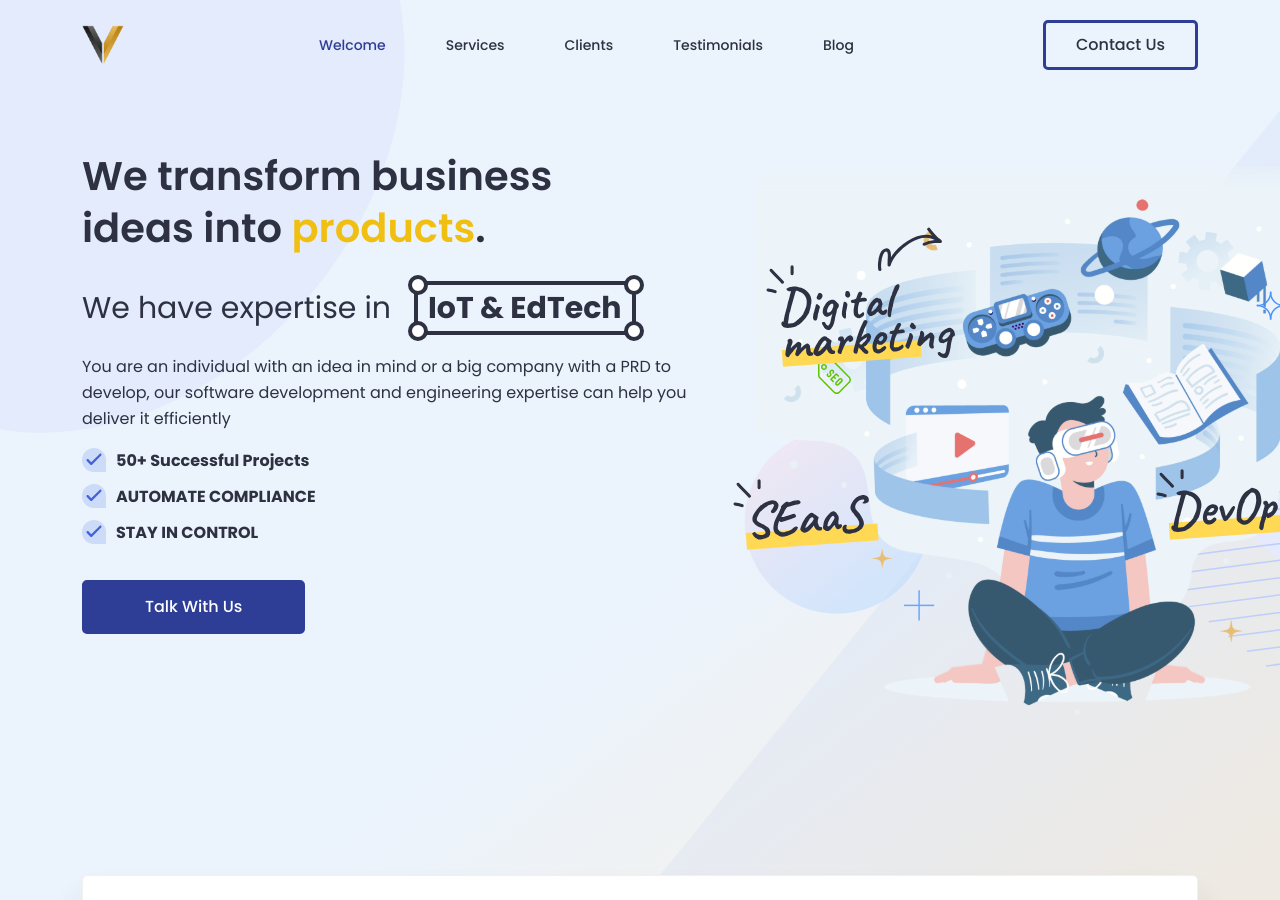
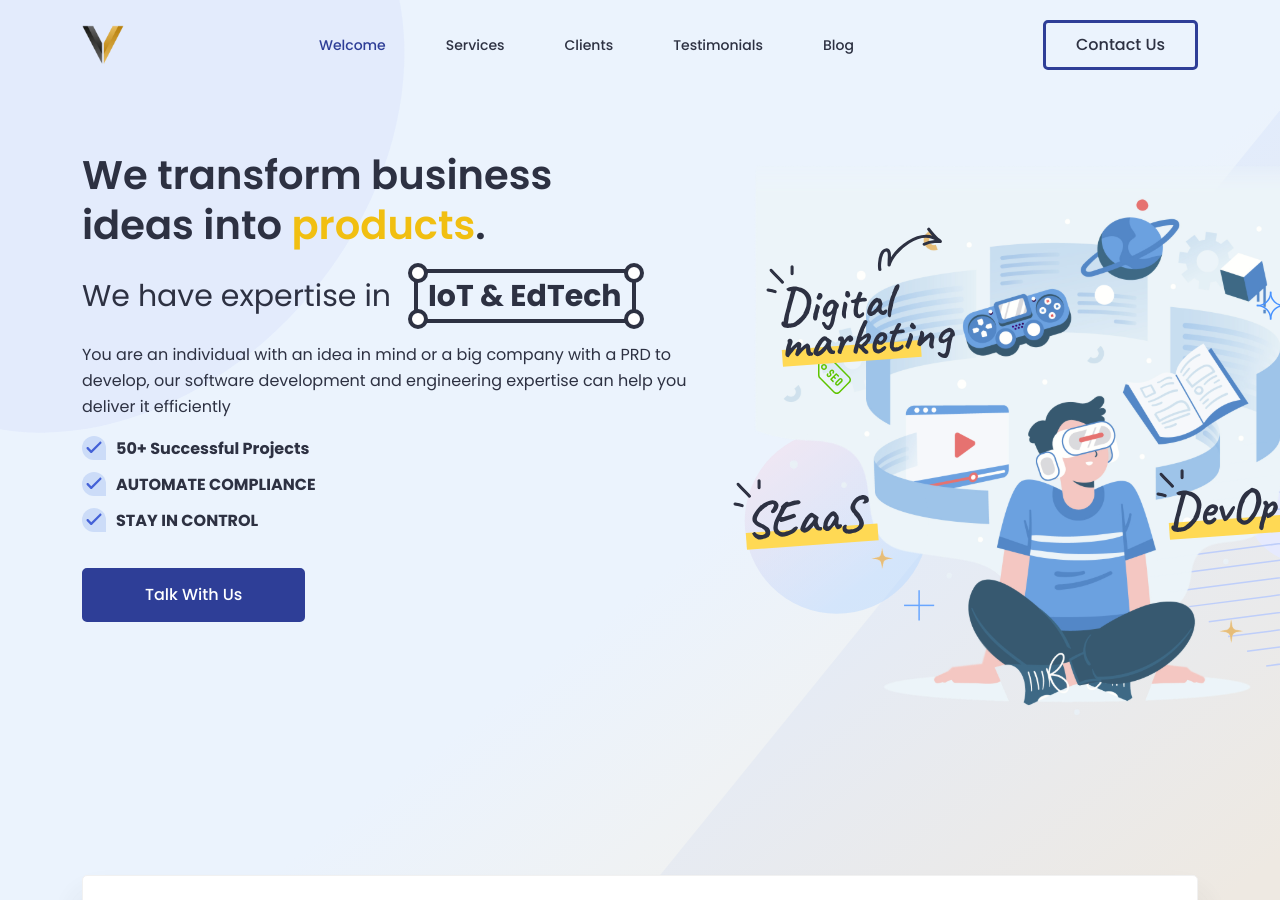
Before and after one commit to webuimaker/vs-2024, a Jekyll site: the page built from index.markdown, in a window 1280 px wide and 900 px high. Built offline with Jekyll 4.4.1, drawn with Linux system fonts in a browser that asks for light colours.

Commit message:
hero updated

```diff
--- a/_sass/hero.scss
+++ b/_sass/hero.scss
@@ -55,7 +55,7 @@ section {
 
     h1{
         font-size: 40px;
-        line-height: 52px;
+        line-height: 50px;
         color: #FFFFFF;
         font-weight: 600;
         color: $dark;
@@ -71,7 +71,7 @@ section {
         font-weight: 400;
         display: inline-block;
         position: relative;
-        margin-top: 1rem;
+        margin-top: 0.5rem;
         &.bordered{
             &::before{
                 box-sizing: border-box;
```
